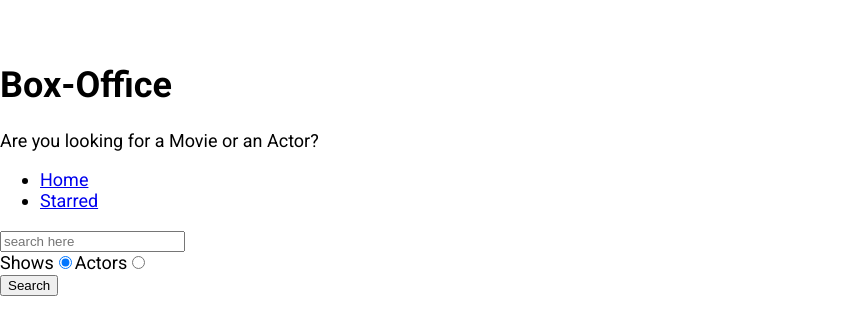
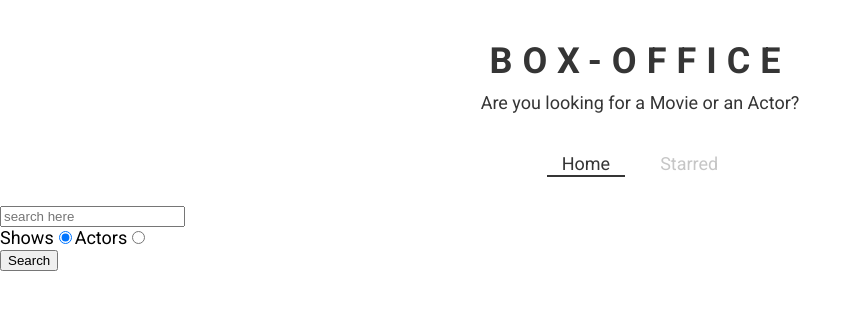
Before and after one commit to beast-2603/box-office, a React (Create React App) app: page / in a window 1280 px wide. Shown: the top 334 px of the page, without its empty margins (0-862 px from the left). Built offline with nearby package versions, Linux system fonts and the light colour scheme.

Commit message:
added first layer of styling

```diff
--- a/src/App.js
+++ b/src/App.js
@@ -1,11 +1,20 @@
 import React from 'react';
 import { Switch, Route } from 'react-router-dom';
+import { ThemeProvider } from 'styled-components';
 import Home from './pages/Home';
 import Show from './pages/Show';
 import Starred from './pages/Starred';
 
+const theme = {
+  mainColors: {
+    blue: '#2400ff',
+    gray: '#c6c6c6',
+    dark: '#353535',
+  },
+};
 function App() {
   return (
+    <ThemeProvider theme={theme}>
       <Switch>
         <Route exact path="/">
           <Home />
@@ -21,6 +30,7 @@ function App() {
           <div>Undefined Page. 404 Error</div>
         </Route>
       </Switch>
+    </ThemeProvider>
   );
 }
 
--- a/src/components/Navs.js
+++ b/src/components/Navs.js
@@ -1,5 +1,6 @@
 import React from 'react';
-import { Link } from 'react-router-dom';
+import { useLocation } from 'react-router-dom/cjs/react-router-dom.min';
+import { LinkStyled, NavList } from './Navs.styled';
 
 const LINKS = [
   { to: '/', text: 'Home' },
@@ -7,15 +8,22 @@ const LINKS = [
 ];
 
 const Navs = () => {
+  const location = useLocation();
+
   return (
     <div>
-      <ul>
+      <NavList>
         {LINKS.map(item => (
           <li key={item.to}>
-            <Link to={item.to}>{item.text}</Link>
+            <LinkStyled
+              to={item.to}
+              className={item.to === location.pathname ? 'active' : ''}
+            >
+              {item.text}
+            </LinkStyled>
           </li>
         ))}
-      </ul>
+      </NavList>
     </div>
   );
 };
--- /dev/null
+++ b/src/components/Navs.styled.js
@@ -0,0 +1,41 @@
+import styled from 'styled-components';
+import { Link } from 'react-router-dom';
+
+export const NavList = styled.ul`
+  display: flex;
+  justify-content: center;
+  list-style: none;
+  margin: 0 0 30px;
+  padding: 0;
+`;
+
+export const LinkStyled = styled(Link)`
+  margin: 0 10px;
+  padding: 3px 15px;
+  position: relative;
+  text-decoration: none;
+  color: ${({ theme }) => theme.mainColors.gray};
+  &.active {
+    color: ${({ theme }) => theme.mainColors.dark};
+    &:after {
+      content: '';
+      position: absolute;
+      display: block;
+      height: 2px;
+      left: 0%;
+      bottom: 0;
+      background-color: ${({ theme }) => theme.mainColors.dark};
+      animation: slide-in 0.3s ease-in forwards;
+      @keyframes slide-in {
+        from {
+          left: 50%;
+          width: 0;
+        }
+        to {
+          left: 0%;
+          width: 100%;
+        }
+      }
+    }
+  }
+`;
--- a/src/components/Title.js
+++ b/src/components/Title.js
@@ -1,11 +1,12 @@
 import React from 'react';
+import { TitleWrapper } from './Title.styled';
 
 const Title = ({ title, subtitle }) => {
   return (
-    <div>
+    <TitleWrapper>
       <h1>{title}</h1>
       <p>{subtitle}</p>
-    </div>
+    </TitleWrapper>
   );
 };
 
--- /dev/null
+++ b/src/components/Title.styled.js
@@ -0,0 +1,18 @@
+import styled from 'styled-components';
+
+export const TitleWrapper = styled.div`
+  text-align: center;
+  margin: 0 0 40px;
+
+  h1 {
+    color: ${({ theme }) => theme.mainColors.dark};
+    letter-spacing: 10px;
+    text-transform: uppercase;
+    margin: 0 0 10px;
+  }
+
+  p {
+    color: ${({ theme }) => theme.mainColors.dark};
+    margin: 0;
+  }
+`;
```
Lines whose indentation alone changed are shown as unchanged.
